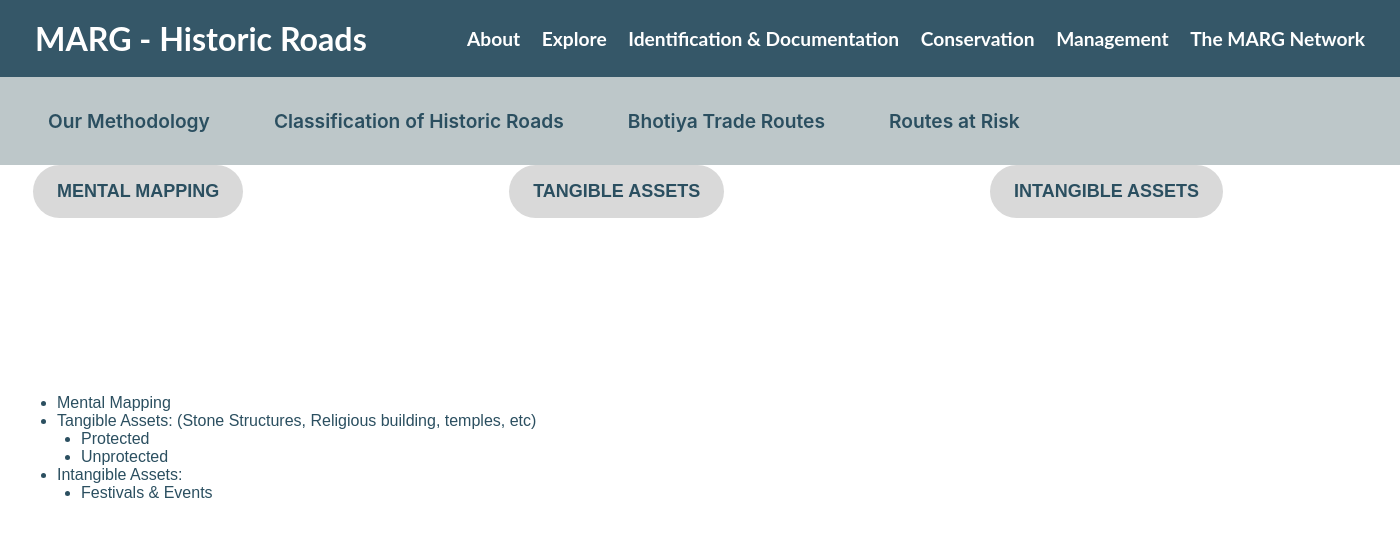
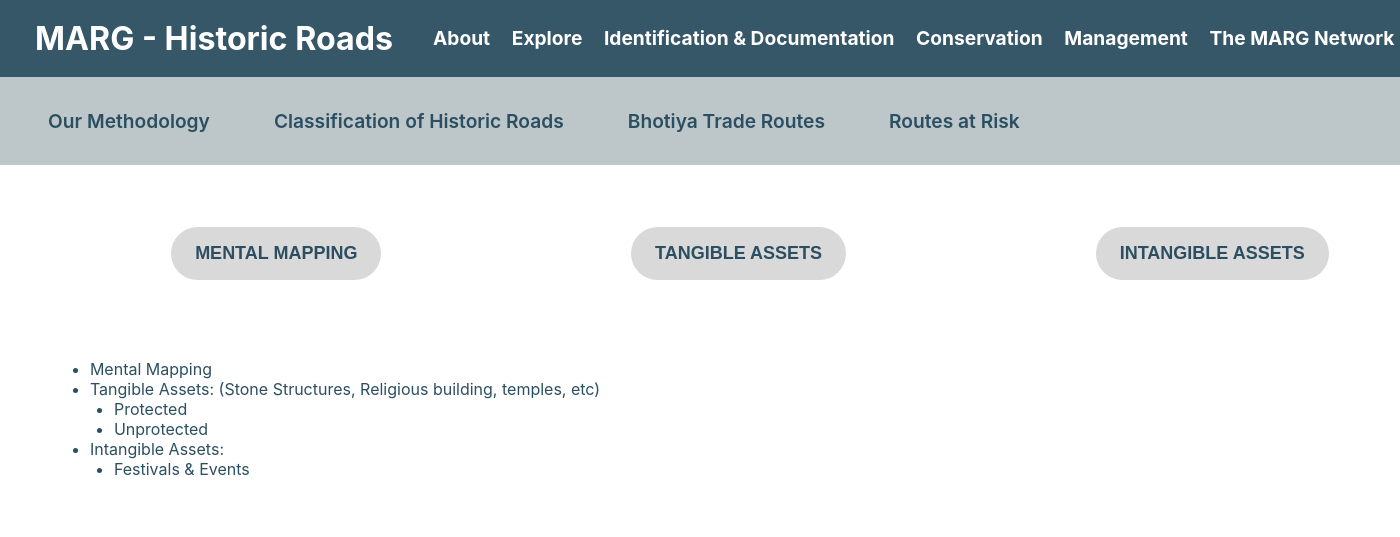
Before and after one commit to Marg-Project/marg-website, a Django app: page /identification_documentation/bhotiya_trade_routes in a window 1400 px wide; the page is wider, and only the part inside the window is pictured. Shown: the top 537 px of that part. Run offline with Django 4.2, Linux system fonts and the light colour scheme.

Commit message:
Updated Pages

```diff
--- a/Marg/pages/static/pages/css/identification_documentation/bhotiya.css
+++ b/Marg/pages/static/pages/css/identification_documentation/bhotiya.css
@@ -1,22 +1,23 @@
-.container {
-    font-family: Arial, sans-serif;
-    margin: 0;
-    padding: 0;
+body {
+  --margin:1.56rem;
+  font-family: 'Inter', sans-serif;
+}
+
+.content-grid {
     background-color: #fff;
     color: #2B4F60;
-    width: 85%;
-    margin: 0 auto;
-    padding-right: 9rem;
+    width: 100%;
     display: flex;
     flex-direction: column;
-    gap: 10rem;
+    padding-left: calc(var(--margin) * 2);
     margin-bottom: 3rem;
 }
 
 .button-group {
     display: flex;
-    justify-content: space-between;
-    gap: 1rem;
+    align-self: center;
+    gap: calc( 10 * var(--margin));
+    padding-top:calc( 2.5 * var(--margin));
 }
 
 .nav-button {
@@ -37,7 +38,7 @@
 
 .asset-list {
     list-style-type: disc;
-    padding-left: 1.5rem;
+    padding-top:calc( 2.5 * var(--margin));
 }
 
 .asset-list ul {
--- a/Marg/pages/static/pages/css/identification_documentation/methodology.css
+++ b/Marg/pages/static/pages/css/identification_documentation/methodology.css
@@ -1,5 +1,6 @@
 body {
   --margin:1.56rem;
+  font-family: 'Inter', sans-serif;
 }
 
 /* Container Layout */
--- a/Marg/pages/static/pages/css/identification_documentation/risk.css
+++ b/Marg/pages/static/pages/css/identification_documentation/risk.css
@@ -1,3 +1,8 @@
+body {
+  --margin:1.56rem;
+  font-family: 'Inter', sans-serif;
+}
+
 .image-container {
     width: 85%;
     margin: 0 auto 3rem auto;
--- a/Marg/pages/static/pages/css/navbar.css
+++ b/Marg/pages/static/pages/css/navbar.css
@@ -12,7 +12,6 @@
   justify-content: space-between;
   height: 4.8rem;
   padding: 0 2.5%;
-  font-family: 'Lato', sans-serif;
   box-sizing: border-box;
 }
 
--- a/Marg/pages/templates/pages/base.html
+++ b/Marg/pages/templates/pages/base.html
@@ -3,6 +3,7 @@
 <head>
     <meta charset="UTF-8">
     <meta name="viewport" content="width=device-width, initial-scale=1.0">
+    <meta http-equiv="Cache-Control" content="no-cache">
     <title>{% block title %}MARG{% endblock %}</title>
 
     <!-- Global CSS -->
--- a/Marg/pages/templates/pages/identification_documentation/bhotiya.html
+++ b/Marg/pages/templates/pages/identification_documentation/bhotiya.html
@@ -8,7 +8,7 @@
 {% endblock %}
 
 {% block content %}
-<div class="container">
+<div class="content-grid">
     <div class="button-group">
       <button class="nav-button">
         <a href="/identification&development/traderoutes">MENTAL MAPPING</a>
--- a/Marg/pages/templates/pages/management/heritage_bylaws.html
+++ b/Marg/pages/templates/pages/management/heritage_bylaws.html
@@ -3,7 +3,4 @@
 {% block title %}MARG{% endblock %}
 
 {% block content %}
-<h1>
-    Management
-</h1>
 {% endblock %}
--- a/Marg/pages/templates/pages/management/liability.html
+++ b/Marg/pages/templates/pages/management/liability.html
@@ -3,7 +3,4 @@
 {% block title %}MARG{% endblock %}
 
 {% block content %}
-<h1>
-    Management
-</h1>
 {% endblock %}
--- a/Marg/pages/templates/pages/management/policy.html
+++ b/Marg/pages/templates/pages/management/policy.html
@@ -3,7 +3,4 @@
 {% block title %}MARG{% endblock %}
 
 {% block content %}
-<h1>
-    Management
-</h1>
 {% endblock %}
--- a/Marg/pages/templates/pages/management/safety.html
+++ b/Marg/pages/templates/pages/management/safety.html
@@ -3,7 +3,4 @@
 {% block title %}MARG{% endblock %}
 
 {% block content %}
-<h1>
-    Management
-</h1>
 {% endblock %}
--- a/Marg/pages/templates/pages/management/stakeholders.html
+++ b/Marg/pages/templates/pages/management/stakeholders.html
@@ -3,7 +3,4 @@
 {% block title %}MARG{% endblock %}
 
 {% block content %}
-<h1>
-    Management
-</h1>
 {% endblock %}
```
Also changed, not shown: Marg/pages/static/pages/css/identification_documentation/classification.css (+5 -5 lines).
